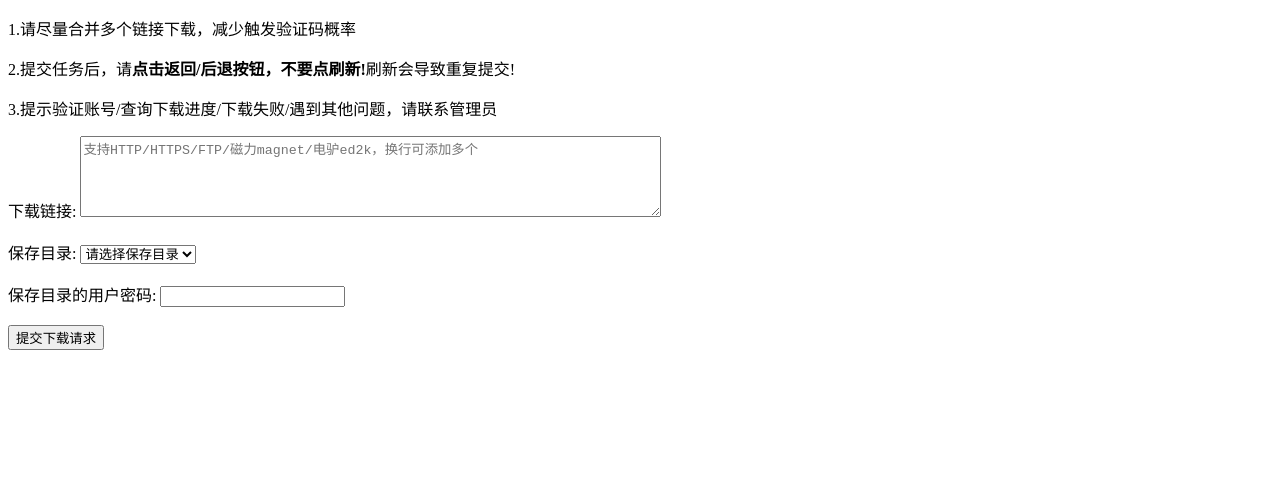
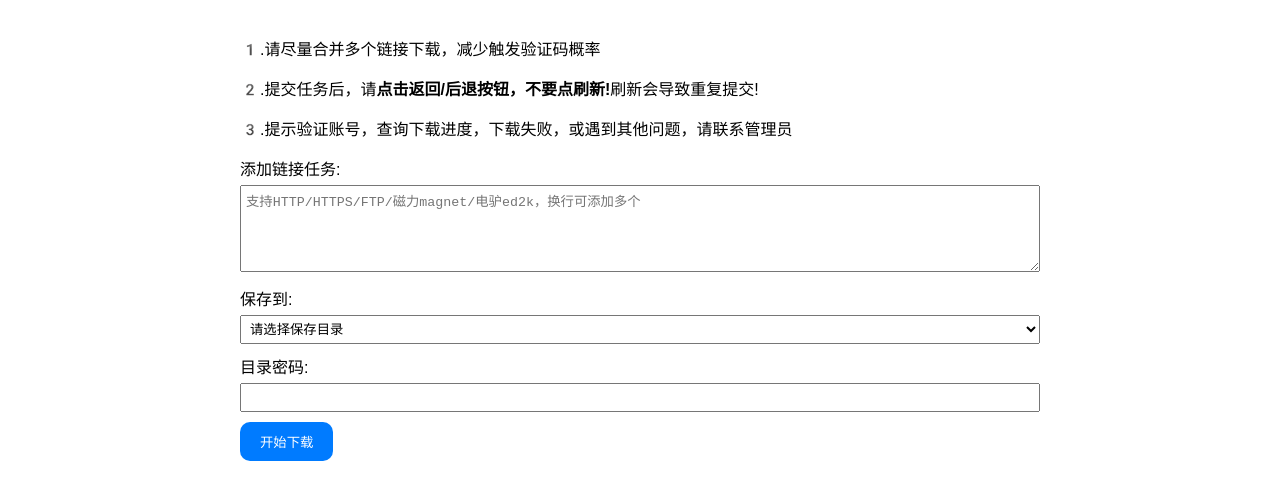
Before and after one commit to SeanClancy84/115-Download-request-forwarding, a plain HTML site: page index.html in a window 1280 px wide. Drawn offline with Linux system fonts and the light colour scheme.

Commit message:
优化前端页面

```diff
--- a/index.html
+++ b/index.html
@@ -1,3 +1,4 @@
+
 <!DOCTYPE html>
 <html lang="zh">
 <head>
@@ -6,24 +7,54 @@
     <meta name="viewport" content="width=device-width, initial-scale=1.0">
     <meta name="description" content="提交下载链接">
     <title>提交下载链接</title>
+    <style>
+        body {
+            font-family: 'Pingfang SC', 'Microsoft Yahei', 'Segoe UI Emoji', Emoji, Arial;
+            margin: 0 auto;
+            max-width: 800px;
+            padding: 20px;
+        }
+        label {
+            display: block;
+            margin-bottom: 5px;
+        }
+        input, select, textarea {
+            width: 100%;
+            padding: 5px;
+            margin-bottom: 10px;
+            box-sizing: border-box;
+        }
+        button {
+            padding: 10px 20px;
+            background-color: #007bff;
+            color: white;
+            border: none;
+            cursor: pointer;
+            border-radius: 10px; /* 添加圆角 */
+        }
+        button:hover {
+            background-color: #0056b3;
+        }
+    </style>
 </head>
 <body>
-	<p>1.请尽量合并多个链接下载，减少触发验证码概率</p>
-    <p>2.提交任务后，请<b>点击返回/后退按钮，不要点刷新!</b>刷新会导致重复提交!</p>
-    <p>3.提示验证账号/查询下载进度/下载失败/遇到其他问题，请联系管理员</p>
+    <div>
+        <p>1.请尽量合并多个链接下载，减少触发验证码概率</p>
+        <p>2.提交任务后，请<b>点击返回/后退按钮，不要点刷新!</b>刷新会导致重复提交!</p>
+        <p>3.提示验证账号，查询下载进度，下载失败，或遇到其他问题，请联系管理员</p>
+    </div>
     <form method="post">
-        <label for="text-input">下载链接:</label>
-		<textarea id="magnetLink" name="magnetLink" rows="5" cols="70"  placeholder="支持HTTP/HTTPS/FTP/磁力magnet/电驴ed2k，换行可添加多个"></textarea><br><br>
-        <label for="select-input">保存目录:</label>
+        <label for="text-input">添加链接任务:</label>
+		<textarea id="magnetLink" name="magnetLink" rows="5" placeholder="支持HTTP/HTTPS/FTP/磁力magnet/电驴ed2k，换行可添加多个"></textarea>
+        <label for="select-input">保存到:</label>
         <select id="pathId" name="pathId">
-			<option value="" disabled selected>请选择保存目录</option>
-            <option value="12345678">user1</option>
-            <option value="11111111">user2</option>
-            <option value="22222222">user3</option>
-        </select><br><br>
-        <label for="text-input">保存目录的用户密码:</label>
-        <input type="password" id="password" name="password"><br><br>
-        <button type="submit">提交下载请求</button>
+            <option value="" disabled selected>请选择保存目录</option>
+            <option value="123">user1</option>
+	    <option value="456">user2</option>
+        </select>
+        <label for="text-input">目录密码:</label>
+        <input type="password" id="password" name="password">
+        <button type="submit">开始下载</button>
     </form>
 </body>
 </html>
```
